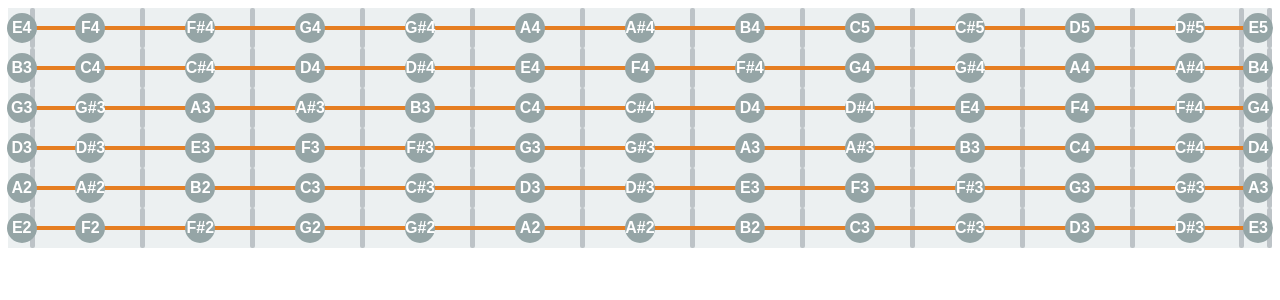
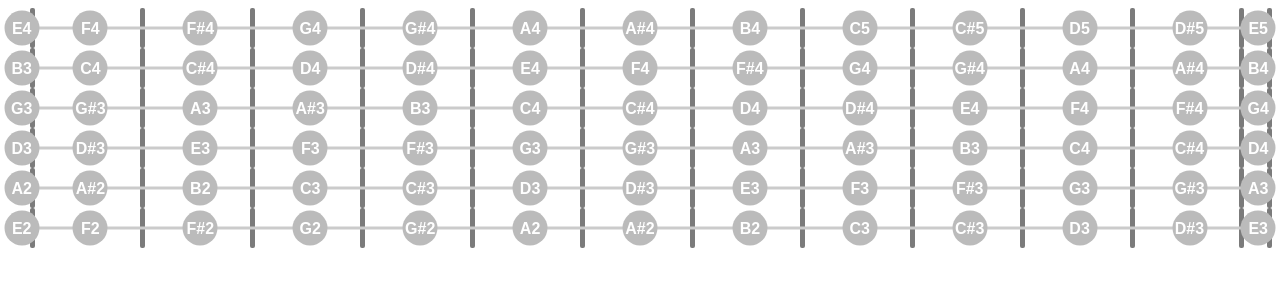
Before and after one commit to max-vma/gamma-helper, a Vue app: page / in a window 1280 px wide. Shown: the top 300 px of the page. Built offline with nearby package versions, Linux system fonts and the light colour scheme.

Commit message:
Небольшой реколор

```diff
--- a/public/index.html
+++ b/public/index.html
@@ -1,5 +1,5 @@
 <!DOCTYPE html>
-<html lang="">
+<html lang="ru">
   <head>
     <meta charset="utf-8">
     <meta http-equiv="X-UA-Compatible" content="IE=edge">
--- a/src/components/fret.vue
+++ b/src/components/fret.vue
@@ -2,7 +2,7 @@
     <div class="neck__fret">
         <div :class="{
           'neck__circle': true,
-          'neck__circle--active': true
+        //   'neck__circle--active': true
           }">
             {{ note.noteName }}
         </div>
@@ -35,24 +35,24 @@ export default defineComponent({
         font-weight: bold;
         font-size: 16;
         font-family: Arial, sans-serif;
-        position: relative;
         z-index: 2;
         display: flex;
         justify-content: center;
         align-items: center;
         user-select: none;
-        &--active{
+        background-color: #bbbbbb;
         position: absolute;
-        width: 30px;
-        height: 30px;
+        width: 35px;
+        height: 35px;
         top: 50%;
         left: 50%;
         transform: translate(-50%, -50%);
         border-radius: 50%;
-        background-color: #95a5a6;
+        &--active{
+            background-color: #ff6c5c;
         }
         &--red{
-        background-color:#e74c3c;
+            background-color:#ff6c5c;
         }
     }
     &__fret{
@@ -72,7 +72,7 @@ export default defineComponent({
         right: 0;
         height: 100%;
         width: 5px;
-        background-color: #bdc3c7;
+        background-color: #7b7b7b;
         border-radius: 2px;
 
         }
@@ -83,9 +83,9 @@ export default defineComponent({
         transform: translate(0,-50%);
         left: 0;
         z-index: 1;
-        height: 4px;
+        height: 3px;
         width: 100%;
-        background-color: #e67e22;
+        background-color: #cbcbcb;
         }
     }
 }
--- a/src/components/string.vue
+++ b/src/components/string.vue
@@ -47,6 +47,6 @@ export default defineComponent({
     display: flex;
     width: 100%;
     height: 40px;
-    background-color: #ecf0f1;
+    background-color: #fff;
 }
 </style>
```
